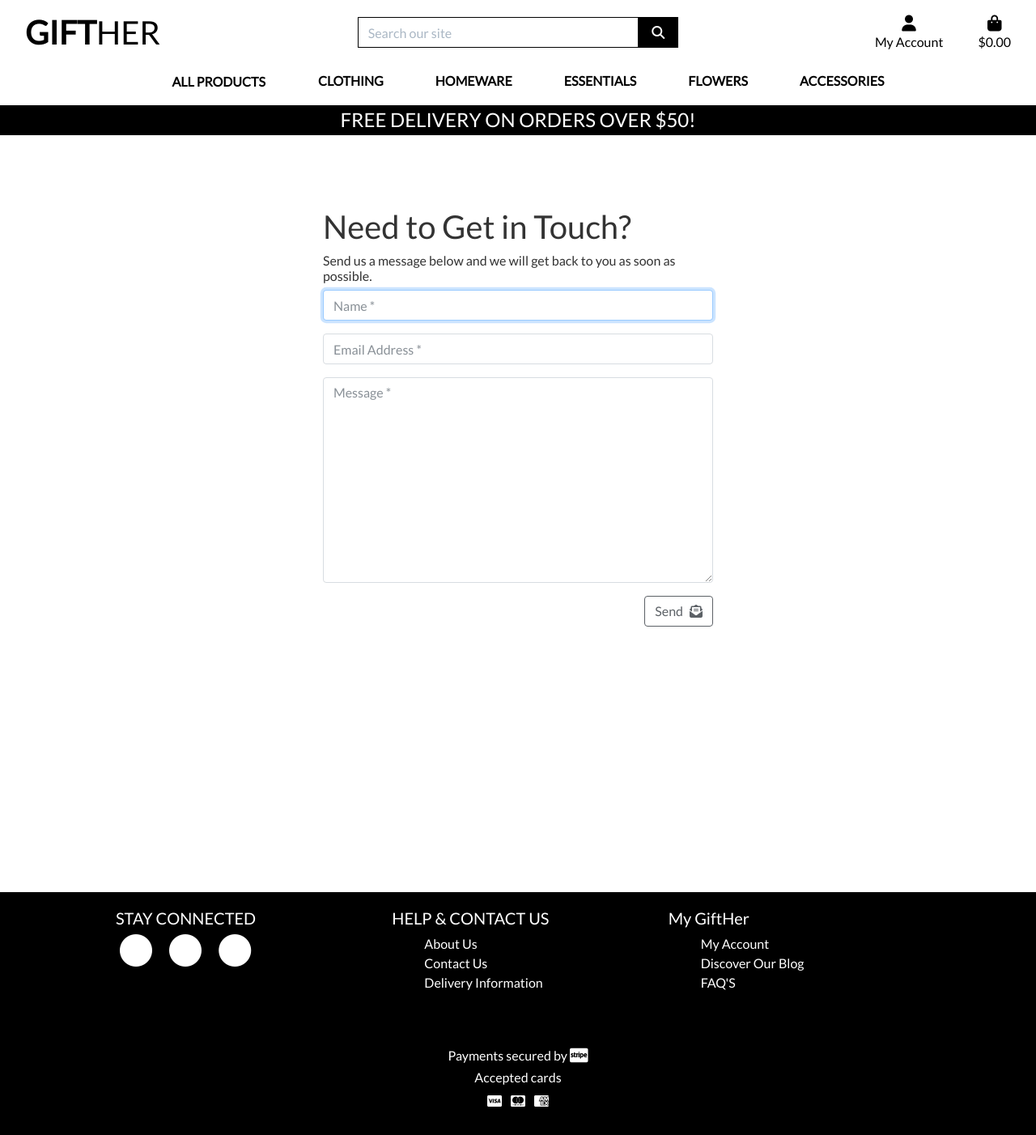
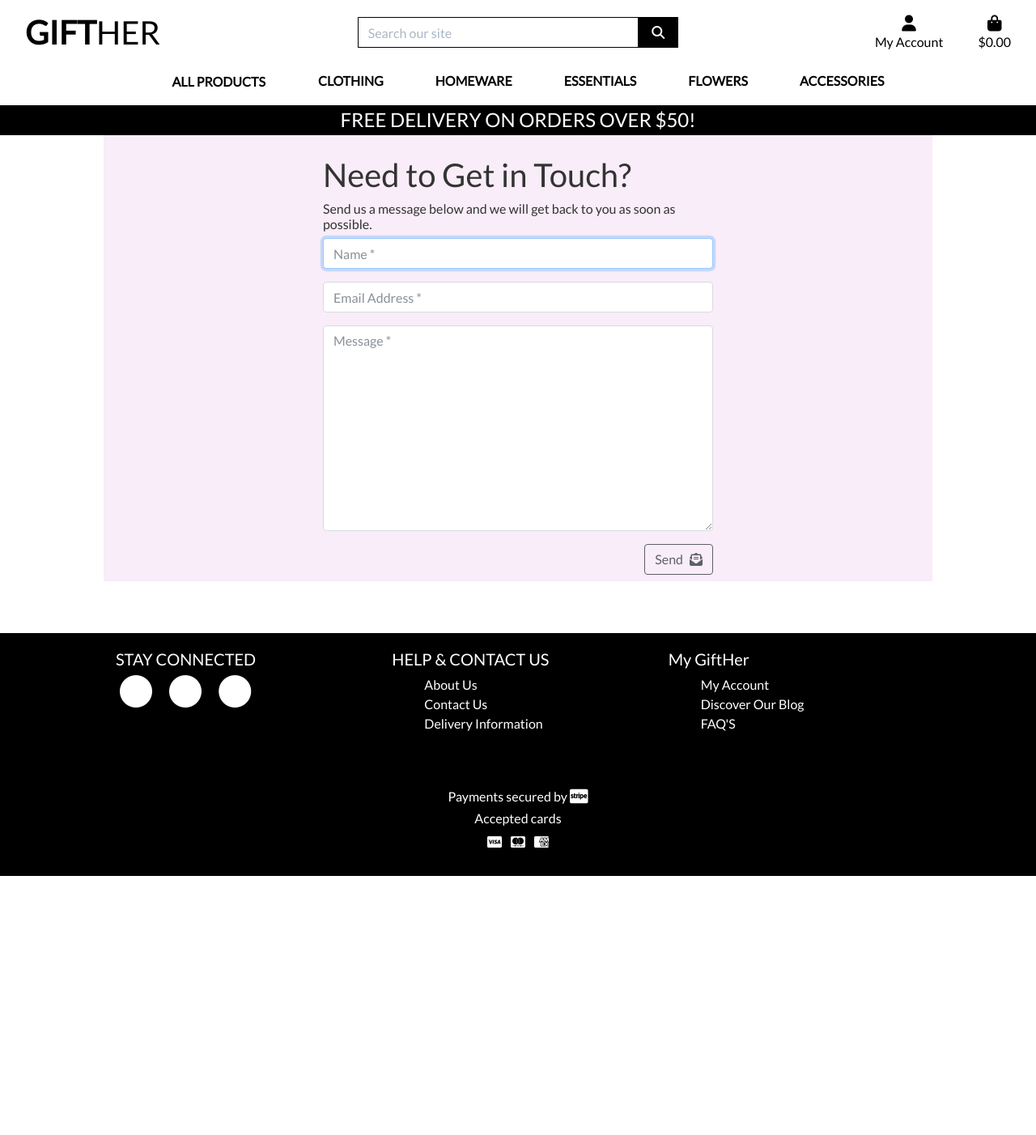
Before and after one commit to LRomero2/gift_her, a Django app: page /contact_us/ in a window 1280 px wide. Shown: the whole page at 81% size. After the commit the page ends 1082 px from the top, so only its background shows below. Run offline with Django 3.2, Linux system fonts and the light colour scheme; some libraries are stand-ins or nearby versions.

Commit message:
Taken off some unesscessary padding on the contact form page and about us page.

```diff
--- a/contact_us/templates/contact/about.html
+++ b/contact_us/templates/contact/about.html
@@ -6,7 +6,7 @@
 <div id="about-img-gift">
     <section class="container" id="about-container">
         <div class="row about-background">
-            <div class="col-10">
+            <div class="col-12 text-center">
                 <h2>About us</h2>
 
                 <p>Finding the perfect gift can be tricky,</p>
--- a/static/css/base.css
+++ b/static/css/base.css
@@ -394,7 +394,6 @@ list-style-type: none;
 #delivery-info{
     color:black;
     padding-top:10%;
-    padding-bottom:20%;
 }
 
 
@@ -404,8 +403,7 @@ opacity: 0.8;
 }
 
 #contact-form{
-    padding-top:20%;
-    padding-bottom:20%;
+    padding-top:15%;
 }
 
 #faq-accordion{
@@ -442,7 +440,7 @@ color:black;
 }
 
 .contact-background{
- background-color: white;
+background-color: #f7e7f5e5;
 opacity: 0.8;
 color:black;
 }
```
